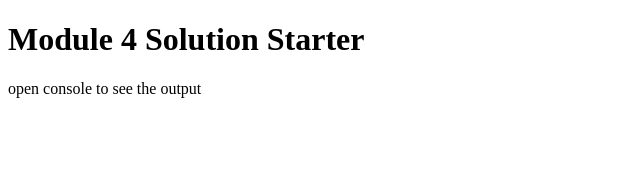
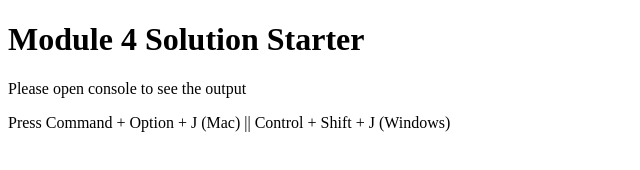
Before and after one commit to hritik-007/module4_sol, a plain HTML site: page index.html in a window 1280 px wide. Shown: the whole page, without its empty margins (0-640 px from the left). Drawn offline with Linux system fonts and the light colour scheme.

Commit message:
Update index.html

```diff
--- a/index.html
+++ b/index.html
@@ -11,6 +11,7 @@
 </head>
 <body>
   <h1>Module 4 Solution Starter</h1>
-  <p>open console to see the output</p>
+  <p>Please open console to see the output</p>
+  <p1>Press Command + Option + J (Mac) || Control + Shift + J (Windows)</p1>
 </body>
 </html>
```
